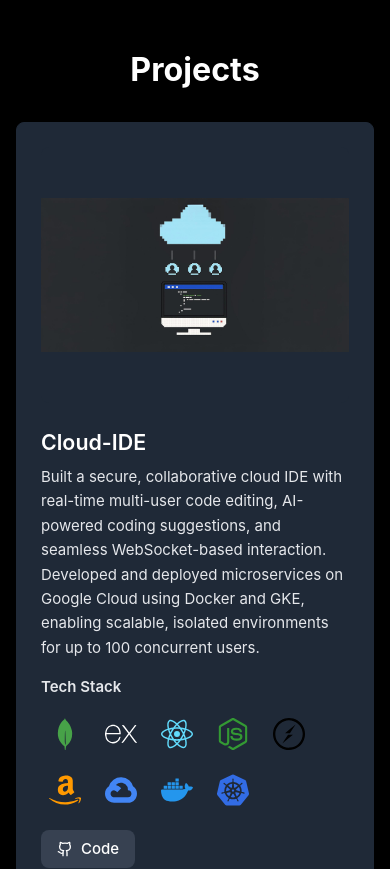
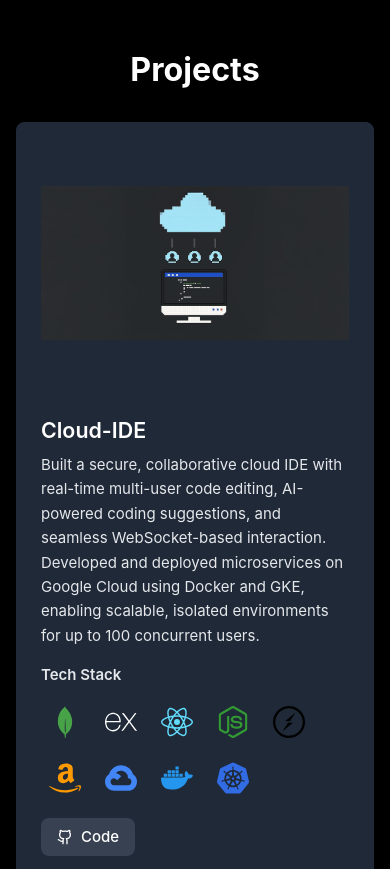
Before and after one commit to vedantmehta14/portfolio, a React (Create React App) app: page / in a window 390 px wide. Shown: the part 4380-5249 px from the top of the page. Built offline with nearby package versions, Linux system fonts and the light colour scheme.

Commit message:
handled padding issue in mobile for project

```diff
--- a/src/components/ui/ProjectCard.tsx
+++ b/src/components/ui/ProjectCard.tsx
@@ -14,7 +14,7 @@ const ProjectCard: React.FC<ProjectCardProps> = ({ project, delay = 0 }) => {
       className="bg-gray-100 dark:bg-gray-800 rounded-lg overflow-hidden border border-gray-300 dark:border-gray-800 hover:border-gray-400 dark:hover:border-gray-700 transition-all duration-300 animate-fade-in"
       style={{ animationDelay: `${delay}ms` }}
     >
-      <div className="relative overflow-hidden pt-6 px-6">
+      <div className="relative overflow-hidden pt-3 md:pt-6 px-6">
         <img
           src={project.image}
           alt={project.title}
```
